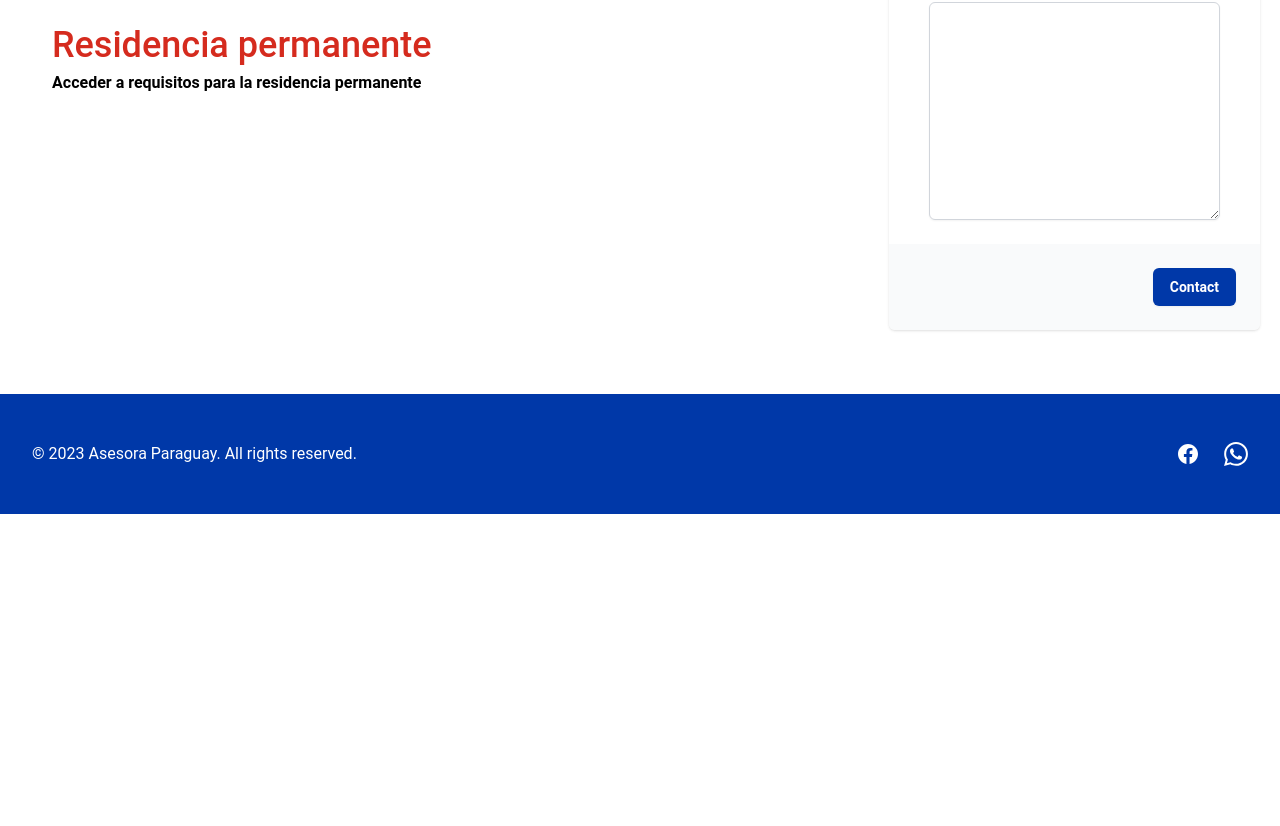
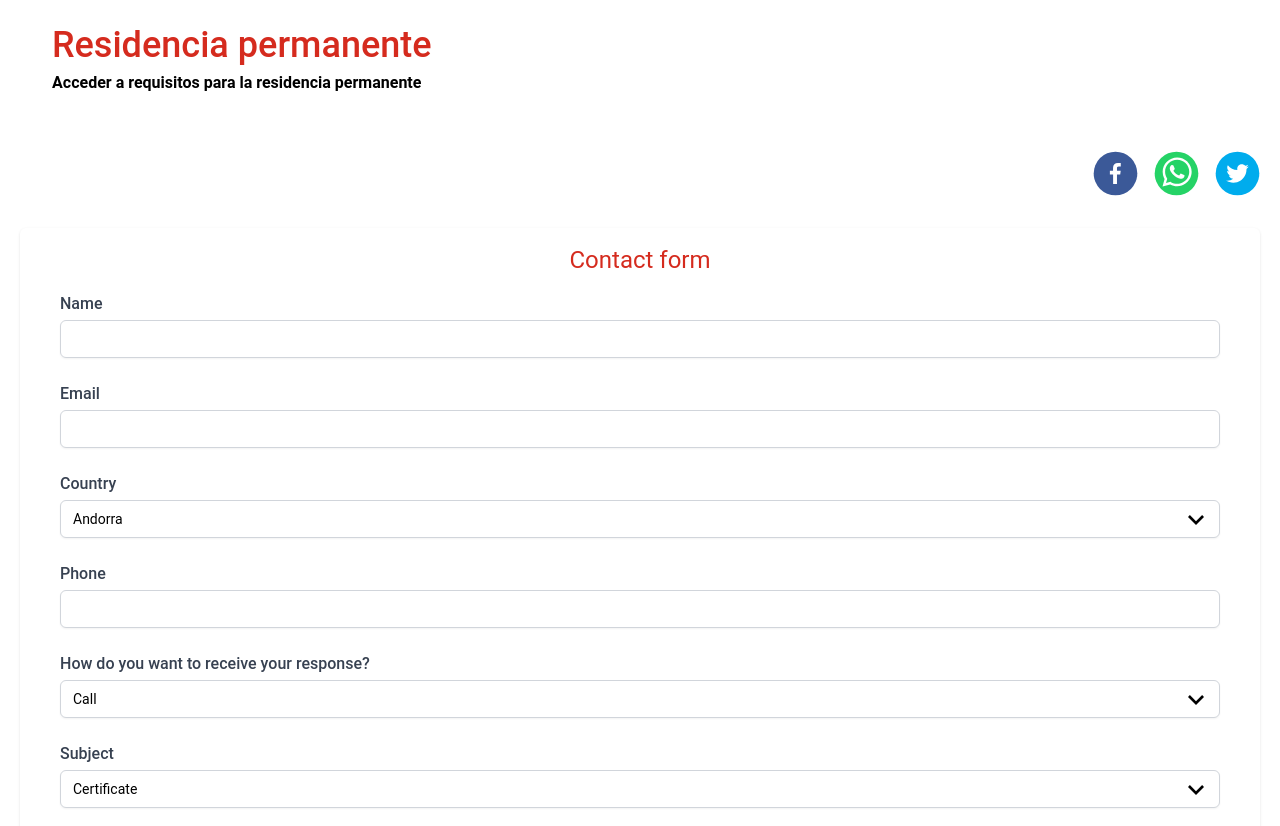
Before and after one commit to aromeral98/asesora-paraguay, a Next.js app: page /residency in a window 1280 px wide. Shown: the part 1094-1920 px from the top of the page. Before the commit the page ends 1608 px from the top, so only its background shows below. Built offline with nearby package versions, Linux system fonts and the light colour scheme.

Commit message:
Added sharebar

```diff
--- a/components/FreelanceContent.jsx
+++ b/components/FreelanceContent.jsx
@@ -1,5 +1,6 @@
 import { useTranslation } from "react-i18next";
 import ContactForm from "./ContactForm";
+import ShareBar from "./shared/ShareBar";
 
 export default function FreelanceContent() {
     const { t } = useTranslation('global')
@@ -103,6 +104,9 @@ export default function FreelanceContent() {
                     </article>
                 </div>
             </section>
+            <div className="flex justify-end my-8">
+                <ShareBar />
+            </div>
             <div className='relative block w-full mt-8'>
                 <div className='h-full w-full relative'>
                     <ContactForm bigTitle />
--- a/components/ResidencyContent.jsx
+++ b/components/ResidencyContent.jsx
@@ -1,4 +1,5 @@
 import ContactForm from '../components/ContactForm'
+import ShareBar from './shared/ShareBar'
 
 export default function ResidencyContent() {
     return (
@@ -38,11 +39,16 @@ export default function ResidencyContent() {
                         </div>
                     </div>
                 </div>
-                <div className='relative block w-full'>
-                    <div className='flex flex-col sticky top-8'>
-                        <div className='h-full w-full relative'>
-                            <ContactForm />
-                        </div>
+
+
+            </div>
+            <div className="flex justify-end my-8">
+                <ShareBar />
+            </div>
+            <div className='relative block w-full'>
+                <div className='flex flex-col sticky top-8'>
+                    <div className='h-full w-full relative'>
+                        <ContactForm />
                     </div>
                 </div>
             </div>
--- /dev/null
+++ b/components/shared/ShareBar.jsx
@@ -0,0 +1,11 @@
+import { FacebookIcon, TwitterIcon, TwitterShareButton, WhatsappIcon } from "react-share";
+
+export default function ShareBar() {
+    return <div className="flex flex-row space-x-4">
+        <FacebookIcon className="cursor-pointer icon" onClick={()=> alert('facebook')} round borderRadius={25} size={45} />
+        <WhatsappIcon className="cursor-pointer icon" onClick={()=> alert('whatsapp')} round borderRadius={25} size={45} />
+        <TwitterIcon className="cursor-pointer icon" onClick={()=> alert('twitter')} round borderRadius={25} size={45} >
+        </TwitterIcon>
+    </div>
+
+}
--- a/package.json
+++ b/package.json
@@ -27,6 +27,7 @@
     "react-ga4": "^2.0.0",
     "react-helmet": "^6.1.0",
     "react-i18next": "^11.15.3",
+    "react-share": "^4.4.1",
     "webpack-bundle-analyzer": "^4.5.0"
   },
   "devDependencies": {
```
Also changed, not shown: styles/globals.css, 2 other files (tests, documents, lock files or other folders).
